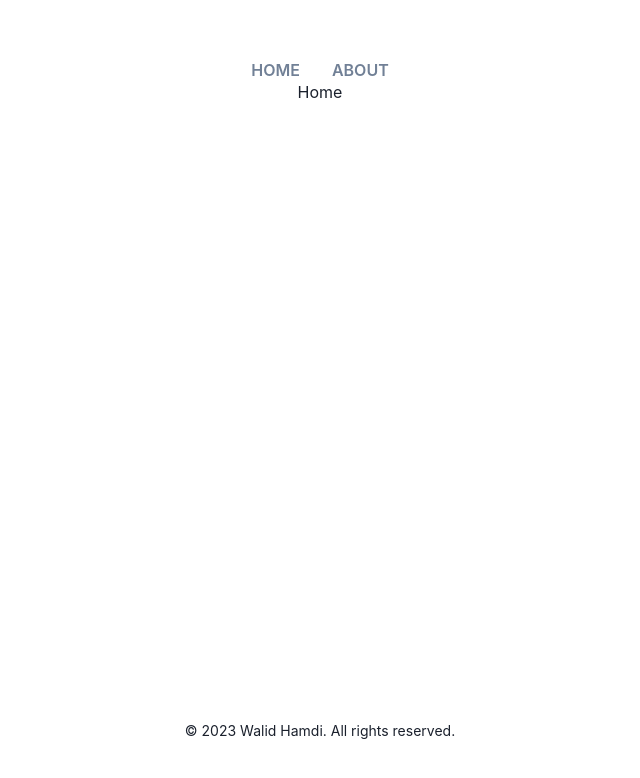
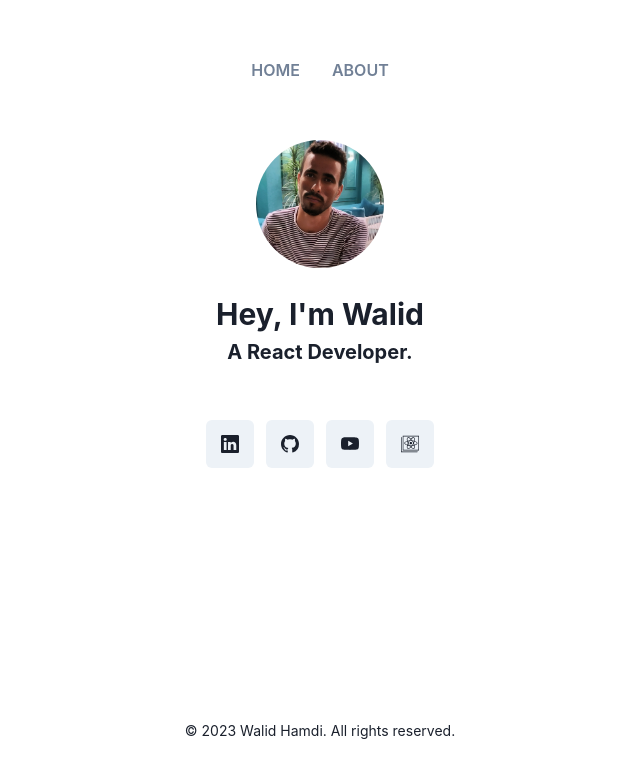
Before and after one commit to walid-hamdi/React_portfolio_website, a React (Vite) app: page / in a window 1280 px wide. Shown: the top 778 px of the page, without its empty margins (320-960 px from the left). Built offline with nearby package versions, Linux system fonts and the light colour scheme.

Commit message:
create home page

```diff
--- a/index.html
+++ b/index.html
@@ -4,7 +4,7 @@
     <meta charset="UTF-8" />
     <link rel="icon" type="image/svg+xml" href="/vite.svg" />
     <meta name="viewport" content="width=device-width, initial-scale=1.0" />
-    <title>Vite + React + TS</title>
+    <title>Web developer</title>
   </head>
   <body>
     <div id="root"></div>
--- a/package.json
+++ b/package.json
@@ -16,6 +16,7 @@
     "framer-motion": "^10.12.10",
     "react": "^18.2.0",
     "react-dom": "^18.2.0",
+    "react-icons": "^4.8.0",
     "react-router-dom": "^6.11.1"
   },
   "devDependencies": {
--- a/src/components/Layout.tsx
+++ b/src/components/Layout.tsx
@@ -19,7 +19,16 @@ const Layout = ({ children }: Props) => {
       justifyContent="center"
     >
       <Navbar />
-      <Box h="80vh">{children}</Box>
+      <Box
+        h="80vh"
+        w="100%"
+        display="flex"
+        paddingTop={10}
+        alignItems="flex-start"
+        justifyContent="center"
+      >
+        {children}
+      </Box>
       <Footer />
     </Flex>
   );
--- a/src/pages/Home/index.tsx
+++ b/src/pages/Home/index.tsx
@@ -1,5 +1,71 @@
+import {
+  Avatar,
+  Box,
+  HStack,
+  Heading,
+  Icon,
+  IconButton,
+  Tooltip,
+} from "@chakra-ui/react";
+
+import { BsLinkedin, BsGithub, BsYoutube } from "react-icons/bs";
+import { SiCreatereactapp } from "react-icons/si";
+import profile from "../../assets/porfile.png";
+
 const Home = () => {
-  return <div> Home</div>;
+  return (
+    <HStack flexDir="column">
+      <Box py={5}>
+        <Avatar size="2xl" name="Walid Hamdi" src={profile} />
+      </Box>
+      <Box pb={10} textAlign="center">
+        <Heading size="lg" as="h2">
+          Hey, I'm Walid
+        </Heading>
+        <Heading py={2} size="md" as="h4">
+          A React Developer.
+        </Heading>
+      </Box>
+
+      <HStack gap={3}>
+        <Box>
+          <IconButton
+            onClick={() => alert("LinkedIn")}
+            aria-label="LinkedIn"
+            size="lg"
+            icon={<BsLinkedin />}
+          />
+        </Box>
+        <Box>
+          <IconButton
+            onClick={() => alert("GitHub")}
+            aria-label="GitHub"
+            size="lg"
+            icon={<BsGithub />}
+          />
+        </Box>
+        <Box>
+          <IconButton
+            onClick={() => alert("YouTutbe")}
+            aria-label="YouTube"
+            size="lg"
+            icon={<BsYoutube />}
+          />
+        </Box>
+
+        <Tooltip label="React Projects">
+          <Box>
+            <IconButton
+              onClick={() => alert("React Projects")}
+              aria-label="Projects"
+              size="lg"
+              icon={<SiCreatereactapp />}
+            />
+          </Box>
+        </Tooltip>
+      </HStack>
+    </HStack>
+  );
 };
 
 export default Home;
```
Also changed, not shown: src/assets/porfile.png (added), 1 other file (tests, documents, lock files or other folders).
